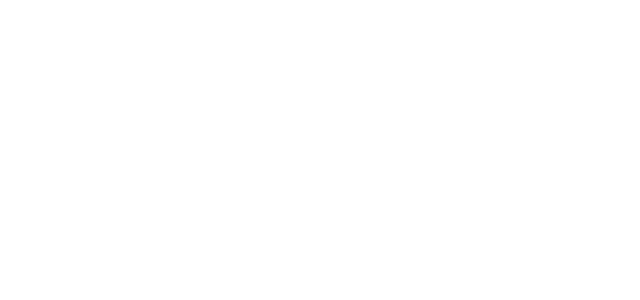
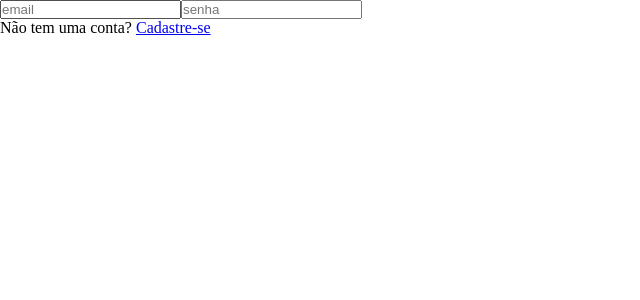
Before and after one commit to dam1aoGomes/JadoreDior, a Vue app in the folder frontend/jadoredior/: page /login in a window 1280 px wide. Before the commit this address had no page. Shown: the top 300 px of the page, without its empty margins (0-640 px from the left). Built offline with nearby package versions, Linux system fonts and the light colour scheme; a web font is replaced by a local one.

Commit message:
Adicionado rota login e formulário login

```diff
--- a/frontend/jadoredior/src/router/index.js
+++ b/frontend/jadoredior/src/router/index.js
@@ -2,6 +2,7 @@
 
 import HomeView from '../views/HomeView.vue'
 import PerfumeView from '@/views/PerfumeView.vue'
+import LoginView from '@/views/LoginView.vue'
 
 const router = createRouter({
   history: createWebHistory(import.meta.env.BASE_URL),
@@ -24,6 +25,11 @@
       name: 'perfume',
       component: PerfumeView,
       props: true
+    },
+    {
+      path: '/login',
+      name: 'login',
+      component: LoginView
     }
   ]
 })
--- /dev/null
+++ b/frontend/jadoredior/src/views/LoginView.vue
@@ -0,0 +1,13 @@
+<script setup>
+import { RouterLink } from 'vue-router';
+</script>
+
+<template>
+    <form action="">
+        <input type="email" name="" id="" placeholder="email">
+        <input type="password" name="" id="" placeholder="senha">
+    </form>
+
+    Não tem uma conta?
+    <RouterLink to="/cadastro"> Cadastre-se </RouterLink>
+</template>
```
